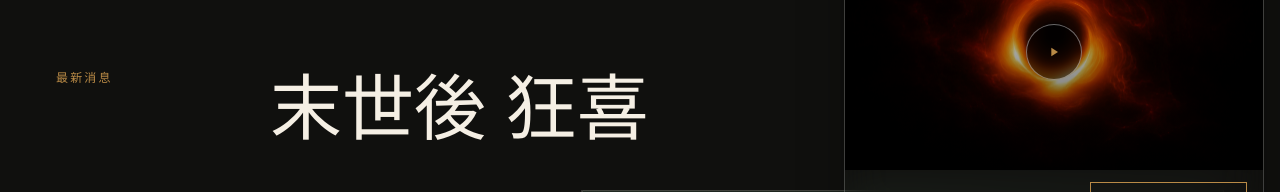
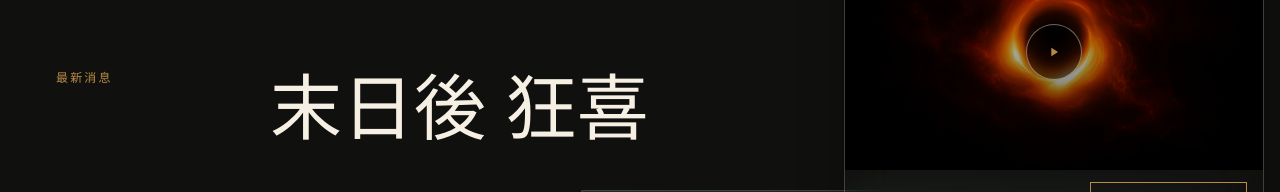
Before and after one commit to pmmtaiwan/pmm-website, a Next.js app: page /zh/journal in a window 1280 px wide. Shown: the part 555-747 px from the top of the page. Built offline with nearby package versions, Linux system fonts and the light colour scheme.

Commit message:
Fix typo in section title from '末世後' to '末日後'

```diff
--- a/app/zh/journal/page.tsx
+++ b/app/zh/journal/page.tsx
@@ -31,7 +31,7 @@ export default function ChineseJournalPage() {
         tone="quiet"
       />
       <LatestNewsVideoFloat config={latestNewsVideoByLocale.zh} locale="zh" />
-      <Section eyebrow="最新消息" title="末世後 狂喜">
+      <Section eyebrow="最新消息" title="末日後 狂喜">
         <LatestNewsFeature feature={latestNewsFeatureByLocale.zh} />
       </Section>
     </>
```
